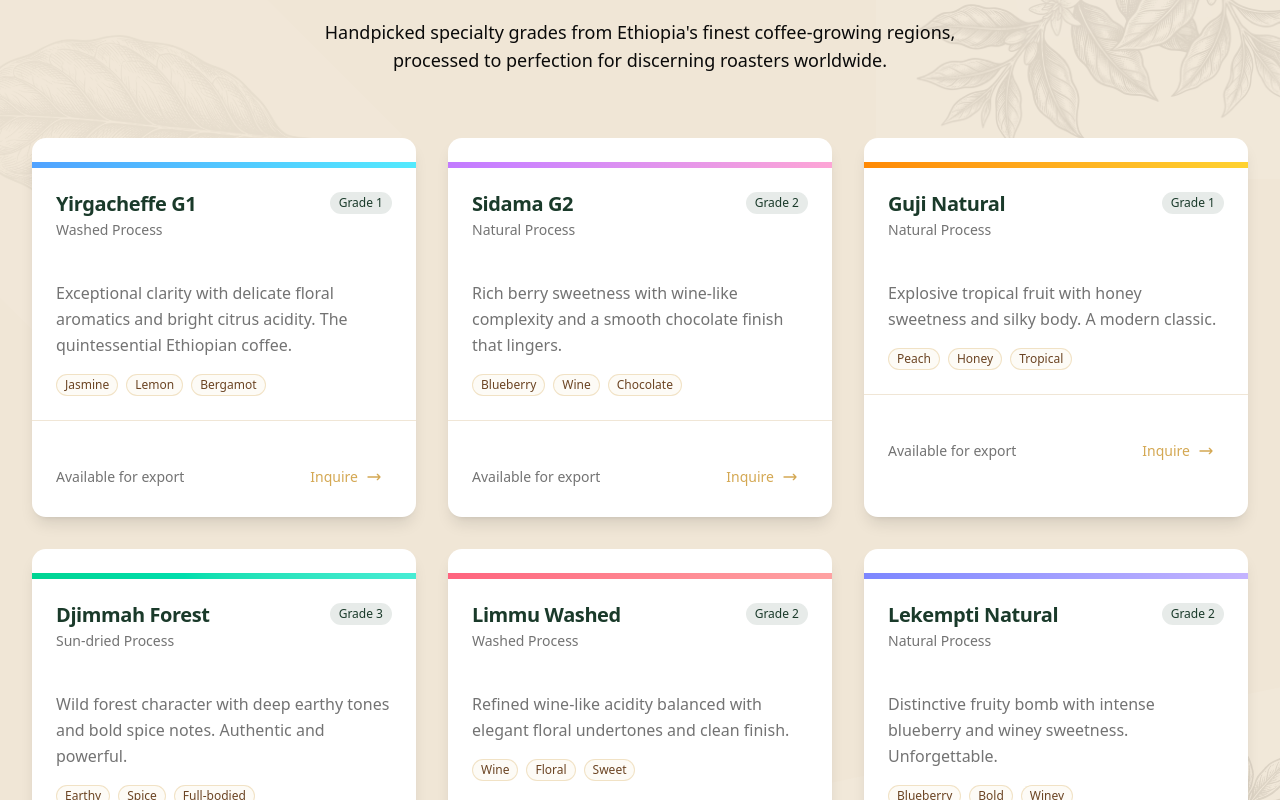
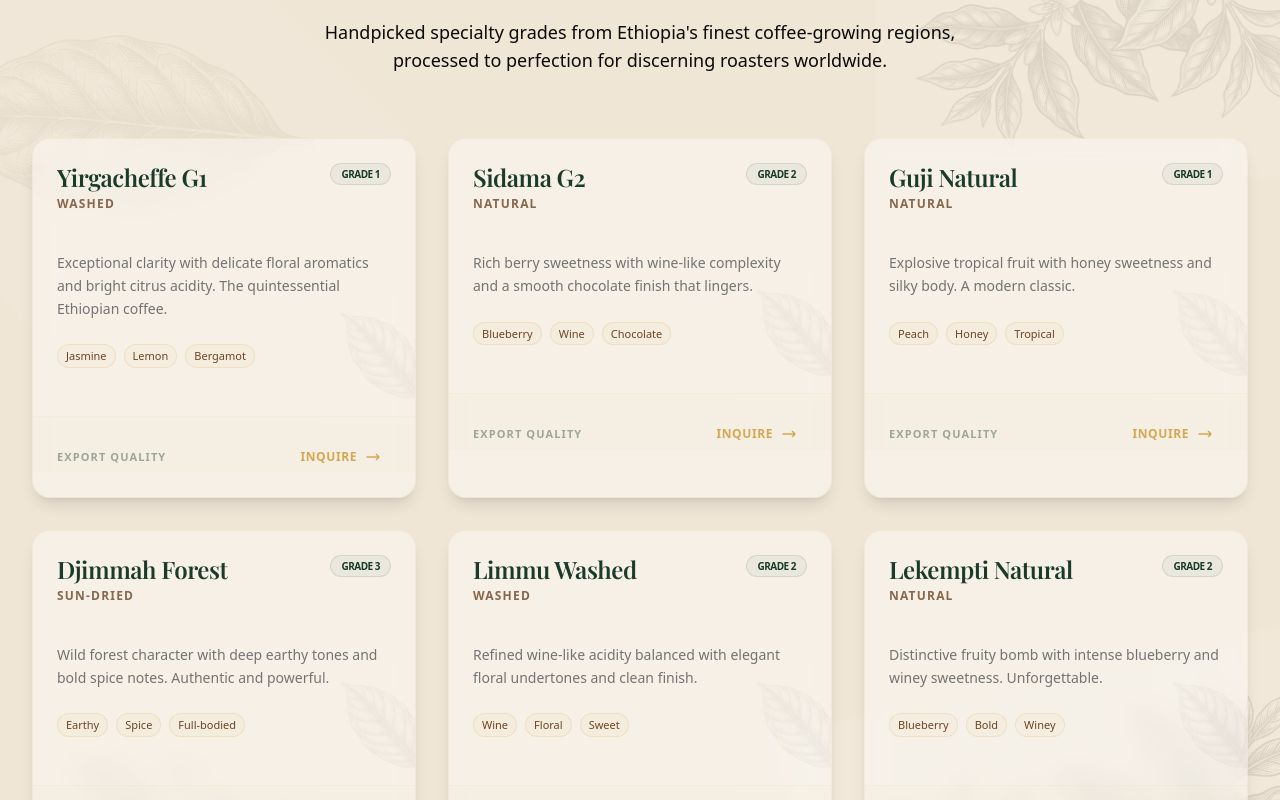
Before and after one commit to youngrichu/greenacres-web, a Next.js app: page / in a window 1280 px wide. Shown: the part 1620-2420 px from the top of the page. Built offline with nearby package versions, Linux system fonts and the light colour scheme; a web font is replaced by a local one.

Commit message:
feat: enhance CoffeeShowcase card UI with new accent colors, hover effects, and refined typography.

```diff
--- a/src/components/CoffeeShowcase.tsx
+++ b/src/components/CoffeeShowcase.tsx
@@ -26,7 +26,7 @@ const coffeeTypes: CoffeeType[] = [
         process: "Washed",
         notes: ["Jasmine", "Lemon", "Bergamot"],
         description: "Exceptional clarity with delicate floral aromatics and bright citrus acidity. The quintessential Ethiopian coffee.",
-        accentColor: "from-blue-400 to-cyan-300",
+        accentColor: "from-gold-light to-gold",
     },
     {
         name: "Sidama G2",
@@ -34,7 +34,7 @@ const coffeeTypes: CoffeeType[] = [
         process: "Natural",
         notes: ["Blueberry", "Wine", "Chocolate"],
         description: "Rich berry sweetness with wine-like complexity and a smooth chocolate finish that lingers.",
-        accentColor: "from-purple-400 to-pink-300",
+        accentColor: "from-gold to-forest-light",
     },
     {
         name: "Guji Natural",
@@ -42,7 +42,7 @@ const coffeeTypes: CoffeeType[] = [
         process: "Natural",
         notes: ["Peach", "Honey", "Tropical"],
         description: "Explosive tropical fruit with honey sweetness and silky body. A modern classic.",
-        accentColor: "from-orange-400 to-amber-300",
+        accentColor: "from-gold-light to-gold",
     },
     {
         name: "Djimmah Forest",
@@ -50,7 +50,7 @@ const coffeeTypes: CoffeeType[] = [
         process: "Sun-dried",
         notes: ["Earthy", "Spice", "Full-bodied"],
         description: "Wild forest character with deep earthy tones and bold spice notes. Authentic and powerful.",
-        accentColor: "from-emerald-400 to-teal-300",
+        accentColor: "from-forest-light to-forest",
     },
     {
         name: "Limmu Washed",
@@ -58,7 +58,7 @@ const coffeeTypes: CoffeeType[] = [
         process: "Washed",
         notes: ["Wine", "Floral", "Sweet"],
         description: "Refined wine-like acidity balanced with elegant floral undertones and clean finish.",
-        accentColor: "from-rose-400 to-red-300",
+        accentColor: "from-gold to-forest-light",
     },
     {
         name: "Lekempti Natural",
@@ -66,7 +66,7 @@ const coffeeTypes: CoffeeType[] = [
         process: "Natural",
         notes: ["Blueberry", "Bold", "Winey"],
         description: "Distinctive fruity bomb with intense blueberry and winey sweetness. Unforgettable.",
-        accentColor: "from-indigo-400 to-violet-300",
+        accentColor: "from-gold to-forest-light",
     },
 ];
 
@@ -159,59 +159,70 @@ export default function CoffeeShowcase() {
                     {coffeeTypes.map((coffee) => (
                         <Card
                             key={coffee.name}
-                            className="coffee-card group bg-white border-0 shadow-lg hover:shadow-2xl transition-all duration-500 hover:-translate-y-2 overflow-hidden"
+                            className="coffee-card group bg-white/40 backdrop-blur-md border border-gold/10 shadow-lg hover:shadow-2xl transition-all duration-700 hover:-translate-y-2 overflow-hidden rounded-2xl"
                         >
-                            {/* Gradient accent */}
-                            <div className={`h-1.5 w-full bg-gradient-to-r ${coffee.accentColor}`} />
+                            {/* Accent Glow on Hover */}
+                            <div className={`absolute inset-0 bg-gradient-to-br ${coffee.accentColor} opacity-0 group-hover:opacity-[0.03] transition-opacity duration-700`} />
 
-                            <CardHeader className="pb-2">
+                            {/* Decorative Underscore */}
+                            <div className={`absolute top-0 left-0 h-1 w-0 bg-gradient-to-r ${coffee.accentColor} group-hover:w-full transition-all duration-700 ease-in-out`} />
+
+                            <CardHeader className="pb-2 relative z-10">
                                 <div className="flex justify-between items-start">
-                                    <div>
-                                        <h3 className="text-xl font-bold text-forest group-hover:text-gold transition-colors">
+                                    <div className="flex-1">
+                                        <h3
+                                            className="text-2xl font-bold text-forest group-hover:text-gold transition-colors duration-500"
+                                            style={{ fontFamily: "var(--font-playfair)" }}
+                                        >
                                             {coffee.name}
                                         </h3>
-                                        <p className="text-muted-foreground text-sm mt-1">
-                                            {coffee.process} Process
+                                        <p className="text-coffee/80 text-xs font-semibold tracking-widest uppercase mt-1">
+                                            {coffee.process}
                                         </p>
                                     </div>
-                                    <Badge variant="secondary" className="bg-forest/10 text-forest hover:bg-forest/15">
+                                    <Badge variant="secondary" className="bg-forest/5 text-forest border border-forest/10 px-2.5 py-0.5 rounded-full text-[10px] font-bold uppercase tracking-tighter">
                                         {coffee.grade}
                                     </Badge>
                                 </div>
                             </CardHeader>
 
-                            <CardContent>
-                                <p className="text-muted-foreground leading-relaxed">
+                            <CardContent className="pb-6 relative z-10">
+                                <p className="text-muted-foreground leading-relaxed text-sm mb-6">
                                     {coffee.description}
                                 </p>
 
                                 {/* Flavor notes */}
-                                <div className="flex flex-wrap gap-2 mt-4">
+                                <div className="flex flex-wrap gap-2">
                                     {coffee.notes.map((note) => (
                                         <Badge
                                             key={note}
                                             variant="outline"
-                                            className="border-gold/30 text-coffee bg-gold/5"
+                                            className="border-gold/20 text-coffee bg-gold/5 text-[11px] font-medium py-0.5"
                                         >
                                             {note}
                                         </Badge>
                                     ))}
                                 </div>
+
+                                {/* Botanical card decoration */}
+                                <div className="absolute -bottom-8 -right-8 w-32 h-32 pointer-events-none select-none opacity-5 group-hover:opacity-10 group-hover:rotate-12 transition-all duration-700">
+                                    <CoffeeLeafImage className="w-full h-full" />
+                                </div>
                             </CardContent>
 
-                            <CardFooter className="pt-0 border-t border-cream-dark">
-                                <div className="flex justify-between items-center w-full pt-4">
-                                    <span className="text-sm text-muted-foreground">
-                                        Available for export
+                            <CardFooter className="pt-4 border-t border-gold/5 bg-gold/[0.02] relative z-10">
+                                <div className="flex justify-between items-center w-full">
+                                    <span className="text-[11px] font-semibold text-forest/40 uppercase tracking-widest">
+                                        Export Quality
                                     </span>
                                     <Button
                                         variant="ghost"
                                         size="sm"
-                                        className="text-gold hover:text-gold hover:bg-gold/10 gap-2 group-hover:gap-3 transition-all"
+                                        className="text-gold hover:text-gold-light hover:bg-transparent font-bold text-xs uppercase tracking-wider gap-2 group/btn"
                                     >
                                         Inquire
                                         <svg
-                                            className="w-4 h-4"
+                                            className="w-4 h-4 transform group-hover/btn:translate-x-1 transition-transform"
                                             fill="none"
                                             viewBox="0 0 24 24"
                                             stroke="currentColor"
```
